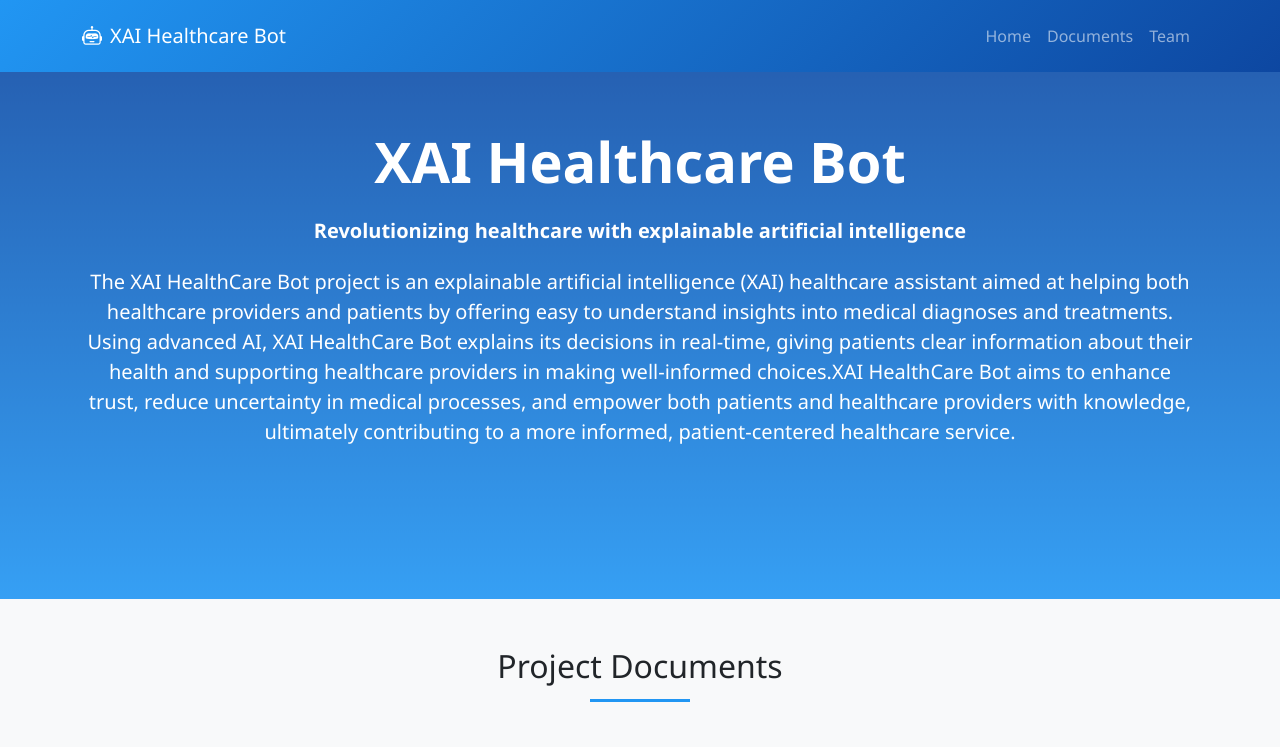
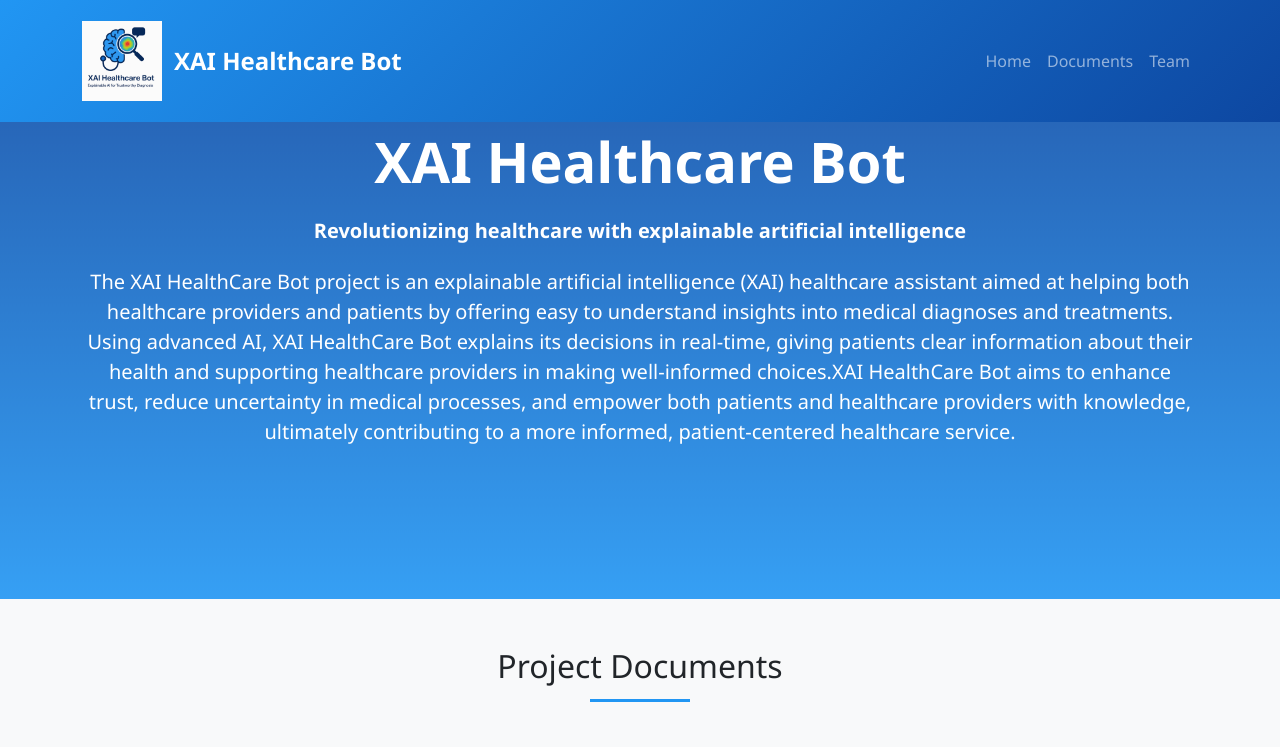
Before and after one commit to bookwormzn/XAI-Healthcare-Bot, a plain HTML site: page index.html in a window 1280 px wide. Shown: the top 747 px of the page. Drawn offline with nearby package versions, Linux system fonts and the light colour scheme.

Commit message:
4.4.2 Commit

```diff
--- a/index.html
+++ b/index.html
@@ -97,9 +97,10 @@
     <nav class="navbar navbar-expand-lg navbar-dark fixed-top">
         <div class="container">
             <a class="navbar-brand d-flex align-items-center" href="#">
-                <i class="bi bi-robot me-2"></i>
-                XAI Healthcare Bot
+                <img src="logo.png" alt="XAI Healthcare Bot Logo" style="height: 80px; width: 80x; margin-right: 12px;">
+                <span class="fs-4 fw-bold text-white">XAI Healthcare Bot</span>
             </a>
+
             <button class="navbar-toggler" type="button" data-bs-toggle="collapse" data-bs-target="#navbarNav">
                 <span class="navbar-toggler-icon"></span>
             </button>
```
Also changed, not shown: logo.png (added).
